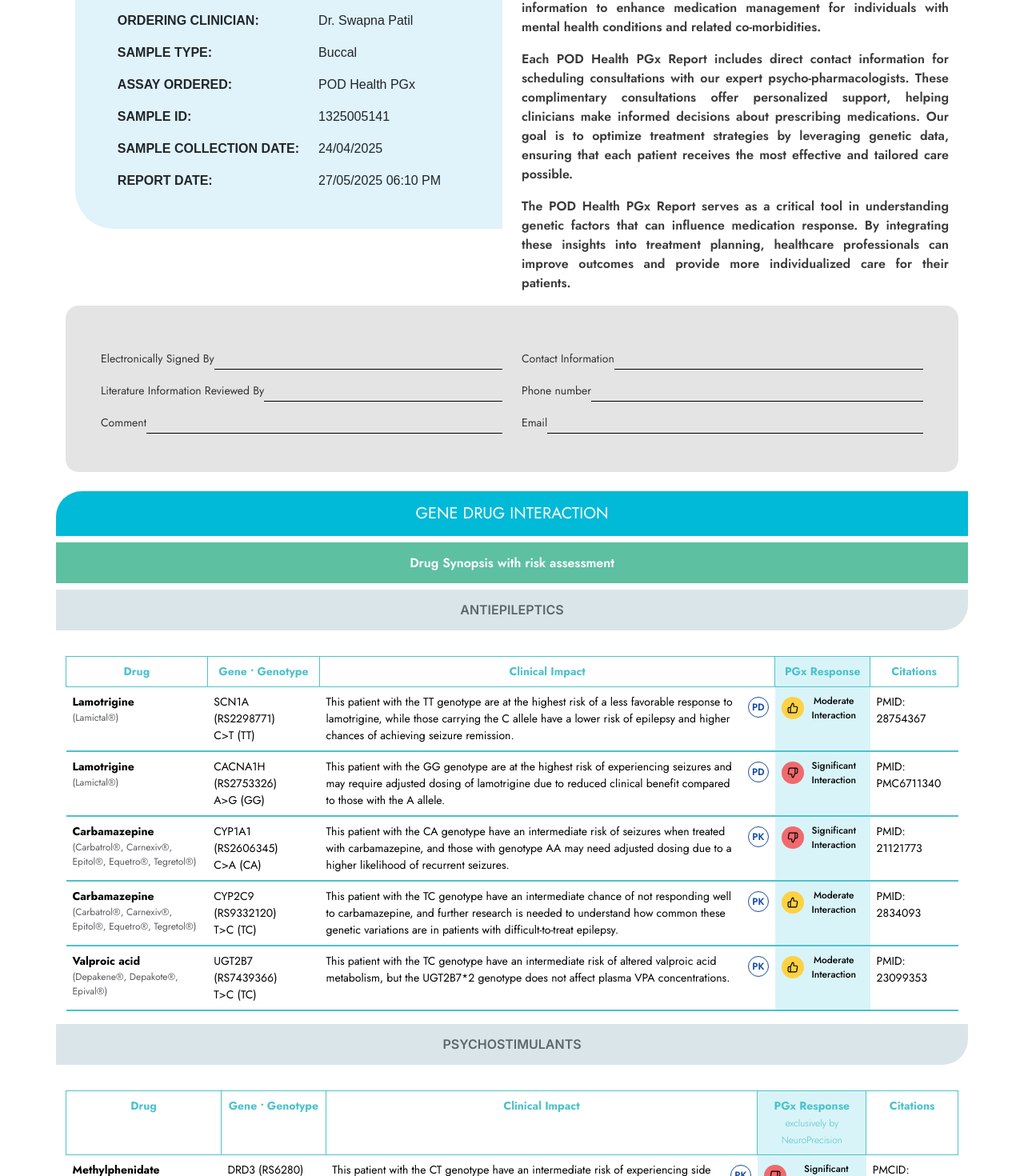
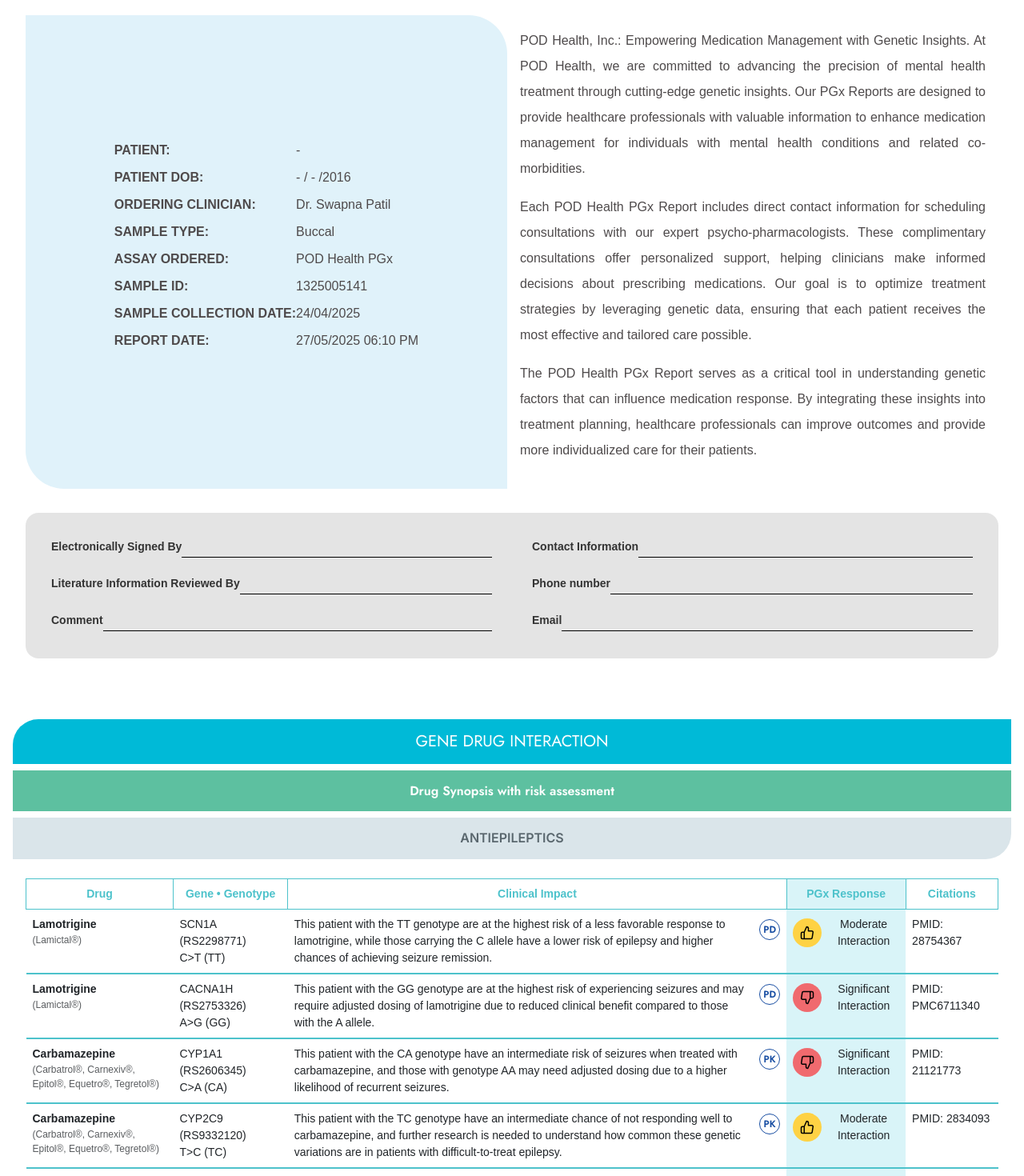
Before and after one commit to dhanashrilk/pgx-report-generator, a React (Create React App) app: page / in a window 1280 px wide. Shown: the part 760-2230 px from the top of the page at 80% size. Built offline with nearby package versions, Linux system fonts and the light colour scheme.

Commit message:
updated changes

```diff
--- a/src/components/DrugTable.jsx
+++ b/src/components/DrugTable.jsx
@@ -65,10 +65,10 @@
 
 export default function DrugTable() {
   return (
-    <div className="container mt-4">
-      <div className="table-responsive">
-        <table className="table  custom-drug-table">
-          <thead className="text-center align-middle">
+    <div className="custom-container mt-4">
+      <div className="custom-table-responsive">
+        <table className="custom-table custom-drug-table">
+          <thead className="custom-text-center custom-align-middle">
             <tr>
               <th>Drug</th>
               <th>Gene&nbsp;•&nbsp;Genotype</th>
@@ -85,23 +85,22 @@
                   <div className="text-muted">{item.aliases}</div>
                 </td>
                 <td className="white-space-pre-line">{item.gene}</td>
-                <td className="d-flex align-items-start justify-content-between gap-2">
+                <td className="custom-flex custom-align-start custom-justify-between custom-gap-2">
                   <div className="pe-2">{item.impact}</div>
-                  <span className="pgx-type text-center px-2">
+                  <span className="pgx-type custom-text-center px-2">
                     {item.pgxType}
                   </span>
                 </td>
-                <td className="text-center">
-                  <div className="d-flex align-items-center justify-content-center">
+                <td className="custom-text-center">
+                  <div className="custom-flex custom-align-center custom-justify-center">
                     <span
-                      className={`interaction-badge  ${item.interactionType}`}
+                      className={`interaction-badge ${item.interactionType}`}
                     >
                       {item.icon}
                     </span>
                     <div className="interaction-text">{item.interaction}</div>
                   </div>
                 </td>
-
                 <td>{item.citation}</td>
               </tr>
             ))}
--- a/src/components/MethylphenidateTable.jsx
+++ b/src/components/MethylphenidateTable.jsx
@@ -41,10 +41,10 @@
 
 export default function MethylphenidateTable() {
   return (
-    <div className="container mt-4">
-      <div className="table-responsive">
-        <table className="table custom-drug-table">
-          <thead className="text-center align-middle">
+    <div className="custom-container mt-4">
+      <div className="custom-table-responsive">
+        <table className="custom-table custom-drug-table">
+          <thead className="custom-text-center custom-align-middle">
             <tr>
               <th>Drug</th>
               <th>Gene&nbsp;•&nbsp;Genotype</th>
@@ -70,9 +70,9 @@
                   <div className="text-muted">{item.aliases}</div>
                 </td>
                 <td className="white-space-pre-line">{item.gene}</td>
-                <td className="d-flex align-items-start justify-content-between gap-2">
+                <td className="custom-flex custom-align-start custom-justify-between custom-gap-2">
                   <div className="pe-2">{item.impact}</div>
-                  <div className="d-flex flex-column align-items-center gap-1">
+                  <div className="custom-flex custom-flex-column custom-align-center custom-gap-1">
                     {item.pgxType.map((type, i) => (
                       <span className="pgx-type" key={i}>
                         {type}
@@ -80,8 +80,8 @@
                     ))}
                   </div>
                 </td>
-                <td className="text-center">
-                  <div className="d-flex align-items-center justify-content-center gap-2">
+                <td className="custom-text-center">
+                  <div className="custom-flex custom-align-center custom-justify-center custom-gap-2">
                     <span
                       className={`interaction-badge ${item.interactionType}`}
                     >
--- a/src/components/fifthPage.jsx
+++ b/src/components/fifthPage.jsx
@@ -2,8 +2,8 @@
 
 const FifthPage = () => {
   return (
-    <div className="container py-4">
-      <div className="row">
+    <div className="custom-container py-4">
+      <div className="custom-row">
         <h5 className="head-line text-center mb-2">ADDITIONAL INFORMATION</h5>
         <h6 className="headline-green text-center fw-normal fs-5 mb-0">
           DISCLAIMER
--- a/src/components/firstPage.jsx
+++ b/src/components/firstPage.jsx
@@ -3,21 +3,20 @@
 
 const FirstPage = () => {
   return (
-    <div className="container">
-      <div className="row">
-        <div className="col-md-6 left-side">
+    <div className="pdf-container">
+      <div className="pdf-row">
+        <div className="pdf-col left-side">
           <img src={logoImg} className="main-logo" alt="Logo" />
         </div>
-        <div className="col-md-6 first-page d-flex align-items-center justify-content-center">
-          <img src={bgImage} className="img-fluid" alt="Background" />
+        <div className="pdf-col right-side centered">
+          <img src={bgImage} className="bg-image" alt="Background" />
         </div>
       </div>
-      <div className="container">
-        <div className="row">
-          <div className="col">
-            <div className="card-left">
-              <div className="d-flex justify-content-center">
-                <div className="">
+
+      <div className="pdf-row patient-info-section">
+        <div className="pdf-col card-left">
+          <div className="patient-info">
+            <div className="labels">
               <p>
                 <b>PATIENT:</b>
               </p>
@@ -43,7 +42,7 @@
                 <b>REPORT DATE:</b>
               </p>
             </div>
-                <div className="mx-4">
+            <div className="values">
               <p>-</p>
               <p>- / - /2016</p>
               <p>Dr. Swapna Patil</p>
@@ -55,26 +54,26 @@
             </div>
           </div>
         </div>
-          </div>
-          <div className="col">
-            <div className="text-justify right-side">
+
+        <div className="pdf-col card-right">
+          <div className="text-justify">
             <p>
               POD Health, Inc.: Empowering Medication Management with Genetic
               Insights. At POD Health, we are committed to advancing the
-                precision of mental health treatment through cutting-edge
-                genetic insights. Our PGx Reports are designed to provide
-                healthcare professionals with valuable information to enhance
-                medication management for individuals with mental health
-                conditions and related co-morbidities.
+              precision of mental health treatment through cutting-edge genetic
+              insights. Our PGx Reports are designed to provide healthcare
+              professionals with valuable information to enhance medication
+              management for individuals with mental health conditions and
+              related co-morbidities.
             </p>
             <p>
-                Each POD Health PGx Report includes direct contact information
-                for scheduling consultations with our expert
-                psycho-pharmacologists. These complimentary consultations offer
-                personalized support, helping clinicians make informed decisions
-                about prescribing medications. Our goal is to optimize treatment
-                strategies by leveraging genetic data, ensuring that each
-                patient receives the most effective and tailored care possible.
+              Each POD Health PGx Report includes direct contact information for
+              scheduling consultations with our expert psycho-pharmacologists.
+              These complimentary consultations offer personalized support,
+              helping clinicians make informed decisions about prescribing
+              medications. Our goal is to optimize treatment strategies by
+              leveraging genetic data, ensuring that each patient receives the
+              most effective and tailored care possible.
             </p>
             <p>
               The POD Health PGx Report serves as a critical tool in
@@ -86,40 +85,35 @@
           </div>
         </div>
       </div>
-        <div className="row">
-          <div className="input-section d-flex gap-4">
-            <div className="container mt-4">
-              <div className="row">
-                <div className="col-md-6">
-                  <div className="form-line mb-3">
+
+      <div className="pdf-row input-section">
+        <div className="signature-section">
+          <div className="form-column">
+            <div className="form-line">
               <label>Electronically Signed By</label>
               <div className="line"></div>
             </div>
-                  <div className="form-line mb-3">
+            <div className="form-line">
               <label>Literature Information Reviewed By</label>
               <div className="line"></div>
             </div>
-                  <div className="form-line mb-3">
+            <div className="form-line">
               <label>Comment</label>
               <div className="line"></div>
             </div>
           </div>
-
-                <div className="col-md-6">
-                  <div className="form-line mb-3">
+          <div className="form-column">
+            <div className="form-line">
               <label>Contact Information</label>
               <div className="line"></div>
             </div>
-                  <div className="form-line mb-3">
+            <div className="form-line">
               <label>Phone number</label>
               <div className="line"></div>
             </div>
-                  <div className="form-line mb-3">
+            <div className="form-line">
               <label>Email</label>
               <div className="line"></div>
-                  </div>
-                </div>
-              </div>
             </div>
           </div>
         </div>
--- a/src/components/fourthPage.jsx
+++ b/src/components/fourthPage.jsx
@@ -10,21 +10,20 @@
 
 const FourthPage = () => {
   return (
-    <div className="container py-4">
-      <div className="row">
-        <h5 className="head-line test-method text-center mb-0">
-          {" "}
+    <div className="custom-container padding-y-4">
+      <div className="custom-row">
+        <h5 className="head-line test-method custom-text-center custom-mb-0">
           TEST METHODOLOGY
         </h5>
-        <div className="desc-text m-0 py-2">
-          <ol className="lh-md fw-medium my-2">
-            {descriptionDetails.map((item) => (
-              <li className="">{item}</li>
+        <div className="desc-text custom-m-0 custom-py-2">
+          <ol className="custom-lh-md custom-fw-medium custom-my-2">
+            {descriptionDetails.map((item, index) => (
+              <li key={index}>{item}</li>
             ))}
           </ol>
         </div>
-        <div className="reference py-2 mt-2">
-          <p className="fw-bold m-0"> REFERENCES</p>
+        <div className="reference custom-py-2 custom-mt-2">
+          <p className="custom-fw-bold custom-m-0">REFERENCES</p>
         </div>
         <p>
           This report relies on literature information that was aggregated and
--- a/src/components/secondPage.jsx
+++ b/src/components/secondPage.jsx
@@ -6,17 +6,17 @@
 
 const SecondPage = () => {
   return (
-    <div className="container py-4">
-      <div className="row">
+    <div className="custom-container">
+      <div className="custom-row">
         <h5 className="head-line text-center">GENE DRUG INTERACTION</h5>
         <h6 className="headline-green text-center">
           Drug Synopsis with risk assessment
         </h6>
         <h6 className="headline-gray text-center">ANTIEPILEPTICS</h6>
         <DrugTable />
-        <h6 className="headline-gray text-center"> PSYCHOSTIMULANTS</h6>
+        <h6 className="headline-gray text-center">PSYCHOSTIMULANTS</h6>
         <MethylphenidateTable />
-        <h6 className="headline-gray text-center"> ANTIPSYCHOTICS</h6>
+        <h6 className="headline-gray text-center">ANTIPSYCHOTICS</h6>
         <RisperidoneTable />
         <Footer />
       </div>
--- a/src/components/thirdPage.jsx
+++ b/src/components/thirdPage.jsx
@@ -1,10 +1,9 @@
-import React from "react";
 import CardSection from "./cardSection";
 
 const ThirdPage = () => {
   return (
-    <div className="container py-4">
-      <div className="row">
+    <div className="custom-container padding-y-4">
+      <div className="custom-row">
         <h5 className="head-line text-center">ADDITIONAL INFORMATION</h5>
         <h6 className="headline-green text-center">
           Medication not associated with known Pharmacogenomic interactions
--- a/src/index.css
+++ b/src/index.css
@@ -64,7 +64,6 @@
   background-color: #e0f2fa;
   border-top-right-radius: 3rem;
   border-bottom-left-radius: 3rem;
-  padding: 2rem;
   font-family: Arial, Helvetica, sans-serif;
 }
 
@@ -95,6 +94,7 @@
   border-radius: 1rem;
   padding: 2rem;
   color: #1e1b1c;
+  width: 100% !important;
 }
 
 .form-line label {
@@ -254,7 +254,10 @@
 .desc-text {
   background-color: #eaf6fa;
   color: #333;
+  margin-top: 0;
+  padding-top: 0.5rem;
 }
+
 .reference {
   border: 1px solid #000;
 }
@@ -304,3 +307,526 @@
     display: none !important;
   }
 }
+
+/* PDF view bootstrap converted css  */
+/* firstpage css */
+
+.pdf-container {
+  padding: 20px;
+  font-family: Arial, sans-serif;
+  font-size: 14px;
+  color: #000;
+}
+
+.pdf-row {
+  display: flex;
+  justify-content: space-between;
+  width: 100%;
+  margin-bottom: 20px;
+}
+
+.pdf-col {
+  flex: 1;
+  padding: 10px;
+  box-sizing: border-box;
+  p {
+    font-size: 16px;
+    line-height: 0.5;
+    color: #4e4a4b;
+  }
+}
+.card-right {
+  padding: 1rem;
+  p {
+    line-height: 2;
+  }
+}
+
+.centered {
+  display: flex;
+  align-items: center;
+  justify-content: center;
+}
+
+.bg-image {
+  max-width: 100%;
+  height: auto;
+}
+
+/* .patient-info-section {
+  margin-top: 30px;
+} */
+.pdf-col {
+  display: flex;
+  justify-content: center;
+}
+
+.pdf-col .patient-info {
+  display: flex;
+  justify-content: center;
+  align-items: center;
+}
+
+.labels,
+.values {
+  display: flex;
+  flex-direction: column;
+  gap: 10px;
+}
+.labels {
+  margin-bottom: 0 !important;
+}
+
+.text-justify {
+  text-align: justify;
+}
+
+.input-section {
+  margin-top: 30px;
+}
+
+.signature-section {
+  display: flex;
+  gap: 50px;
+  width: 100%;
+}
+
+.form-column {
+  display: flex;
+  flex-direction: column;
+  gap: 20px;
+  flex: 1;
+  min-width: 0; /* prevents overflow */
+}
+
+.form-line {
+  display: flex;
+}
+
+.form-line label {
+  font-weight: bold;
+  margin-bottom: 5px;
+}
+
+.line {
+  border-bottom: 1px solid #000;
+  width: 100%;
+  height: 1px;
+}
+
+/* secondpage css */
+
+.pdf-container {
+  padding: 32px;
+  font-family: Arial, sans-serif;
+  color: #000;
+}
+
+.pdf-content {
+  width: 100%;
+}
+
+.text-center {
+  text-align: center;
+}
+
+.headline {
+  font-size: 20px;
+  font-weight: bold;
+  margin-bottom: 8px;
+  text-transform: uppercase;
+}
+
+.sub-headline-green {
+  font-size: 16px;
+  color: green;
+  margin-bottom: 12px;
+  font-weight: 600;
+}
+
+.sub-headline-gray {
+  font-size: 16px;
+  color: gray;
+  margin-top: 20px;
+  margin-bottom: 12px;
+  font-weight: 600;
+}
+
+.custom-container {
+  padding: 0 1rem;
+  margin-top: 1.5rem;
+  width: 100%;
+  box-sizing: border-box;
+}
+
+.mt-4 {
+  margin-top: 1.5rem;
+}
+
+.custom-table-responsive {
+  overflow-x: auto;
+}
+
+.custom-table {
+  width: 100%;
+  border-collapse: collapse;
+  font-family: Arial, sans-serif;
+  font-size: 14px;
+}
+
+.custom-table th,
+.custom-table td {
+  padding: 8px;
+  vertical-align: top;
+}
+
+.custom-text-center {
+  text-align: center;
+}
+
+.custom-align-middle th {
+  vertical-align: middle;
+}
+
+.custom-align-start {
+  align-items: flex-start;
+}
+
+.custom-align-center {
+  align-items: center;
+}
+
+.custom-justify-between {
+  justify-content: space-between;
+}
+
+.custom-justify-center {
+  justify-content: center;
+}
+
+.custom-flex {
+  display: flex;
+}
+
+.custom-gap-2 {
+  gap: 0.5rem;
+}
+
+.pe-2 {
+  padding-right: 0.5rem;
+}
+
+.px-2 {
+  padding: 0 0.5rem;
+}
+
+.text-muted {
+  color: #6c757d;
+  font-size: 12px;
+}
+
+.white-space-pre-line {
+  white-space: pre-line;
+}
+
+.interaction-badge {
+  font-size: 18px;
+  margin-right: 8px;
+}
+
+.interaction-text {
+  font-size: 14px;
+}
+
+.moderate {
+  color: #f0ad4e; /* yellow/orange */
+}
+
+.significant {
+  color: #d9534f; /* red */
+}
+
+/* Layout Containers */
+.custom-container {
+  padding: 0 1rem;
+  margin-top: 1.5rem;
+  width: 100%;
+  box-sizing: border-box;
+}
+
+.mt-4 {
+  margin-top: 1.5rem;
+}
+
+.custom-table-responsive {
+  overflow-x: auto;
+}
+
+/* Table Styling */
+.custom-table {
+  width: 100%;
+  border-collapse: collapse;
+  font-family: Arial, sans-serif;
+  font-size: 14px;
+}
+
+.custom-table th,
+.custom-table td {
+  padding: 8px;
+  vertical-align: top;
+}
+
+/* Utility Classes */
+.custom-text-center {
+  text-align: center;
+}
+
+.custom-align-middle th {
+  vertical-align: middle;
+}
+
+.white-space-pre-line {
+  white-space: pre-line;
+}
+
+.text-muted {
+  color: #6c757d;
+  font-size: 12px;
+}
+
+.pe-2 {
+  padding-right: 0.5rem;
+}
+
+/* Flex Utilities */
+.custom-flex {
+  display: flex;
+}
+
+.custom-flex-column {
+  flex-direction: column;
+}
+
+.custom-align-start {
+  align-items: flex-start;
+}
+
+.custom-align-center {
+  align-items: center;
+}
+
+.custom-justify-between {
+  justify-content: space-between;
+}
+
+.custom-justify-center {
+  justify-content: center;
+}
+
+.custom-gap-1 {
+  gap: 0.25rem;
+}
+
+.custom-gap-2 {
+  gap: 0.5rem;
+}
+
+/* PGx Pill & Badge */
+
+.interaction-badge {
+  font-size: 18px;
+}
+
+.interaction-text {
+  font-size: 14px;
+}
+
+/* Interaction Types */
+.significant {
+  color: #d9534f;
+}
+
+.improved {
+  color: #5cb85c;
+}
+
+/* Container */
+.custom-container {
+  padding: 0 1rem;
+  margin-top: 1.5rem;
+  width: 100%;
+  box-sizing: border-box;
+}
+
+.mt-4 {
+  margin-top: 1.5rem;
+}
+
+.custom-table-responsive {
+  overflow-x: auto;
+}
+
+/* Table Styling */
+.custom-table {
+  width: 100%;
+  border-collapse: collapse;
+  font-family: Arial, sans-serif;
+  font-size: 14px;
+}
+
+.custom-table th,
+.custom-table td {
+  padding: 8px;
+  vertical-align: top;
+}
+
+/* Utility Classes */
+.custom-text-center {
+  text-align: center;
+}
+
+.custom-align-middle th {
+  vertical-align: middle;
+}
+
+.white-space-pre-line {
+  white-space: pre-line;
+}
+
+.text-muted {
+  color: #6c757d;
+  font-size: 12px;
+}
+
+.pe-2 {
+  padding-right: 0.5rem;
+}
+
+/* Flexbox Utility */
+.custom-flex {
+  display: flex;
+}
+
+.custom-flex-column {
+  flex-direction: column;
+}
+
+.custom-align-start {
+  align-items: flex-start;
+}
+
+.custom-align-center {
+  align-items: center;
+}
+
+.custom-justify-between {
+  justify-content: space-between;
+}
+
+.custom-justify-center {
+  justify-content: center;
+}
+
+.custom-gap-1 {
+  gap: 0.25rem;
+}
+
+.custom-gap-2 {
+  gap: 0.5rem;
+}
+
+/* PGx and Interaction Styles */
+.interaction-badge {
+  font-size: 18px;
+}
+
+.interaction-text {
+  font-size: 14px;
+}
+.card-footer {
+  margin-top: 1rem;
+}
+
+.footer-top {
+  border-bottom: 1px solid #dee2e6;
+  display: flex;
+  justify-content: space-between;
+  padding: 1rem 0;
+}
+
+.footer-col {
+  display: flex;
+  flex-direction: column;
+}
+
+.footer-bottom {
+  display: flex;
+  flex-wrap: wrap;
+  padding: 1rem 0;
+}
+
+.footer-left {
+  width: 66.66%;
+  display: flex;
+  flex-direction: column;
+}
+
+.footer-right {
+  width: 33.33%;
+  display: flex;
+  flex-direction: column;
+  justify-content: flex-start;
+}
+
+.mb-0 {
+  margin-bottom: 0;
+}
+
+.py-0 {
+  padding-top: 0;
+  padding-bottom: 0;
+}
+
+.mx-2 {
+  margin-left: 0.5rem;
+  margin-right: 0.5rem;
+}
+
+.px-2 {
+  padding-left: 0.5rem;
+  padding-right: 0.5rem;
+}
+
+.text-center {
+  text-align: center;
+}
+
+/* Third page css */
+.page-container {
+  max-width: 1140px;
+  margin: 0 auto;
+  padding-left: 1rem;
+  padding-right: 1rem;
+}
+
+.padding-y-4 {
+  padding-top: 1.5rem;
+  padding-bottom: 1.5rem;
+}
+
+.text-center {
+  text-align: center;
+}
+
+.card-section-container {
+  max-width: 1140px;
+  margin-left: auto;
+  margin-right: auto;
+}
+
+.custom-row .head-line.test-method {
+  padding: 1rem;
+  margin-bottom: 0;
+}
+
+/* Fourth page */
```
Also changed, not shown: src/components/Footer.jsx (+12 -11 lines), src/components/RisperidoneTable.jsx (+8 -8 lines), src/components/cardSection.jsx (+2 -8 lines). Lines whose indentation alone changed are shown as unchanged.
